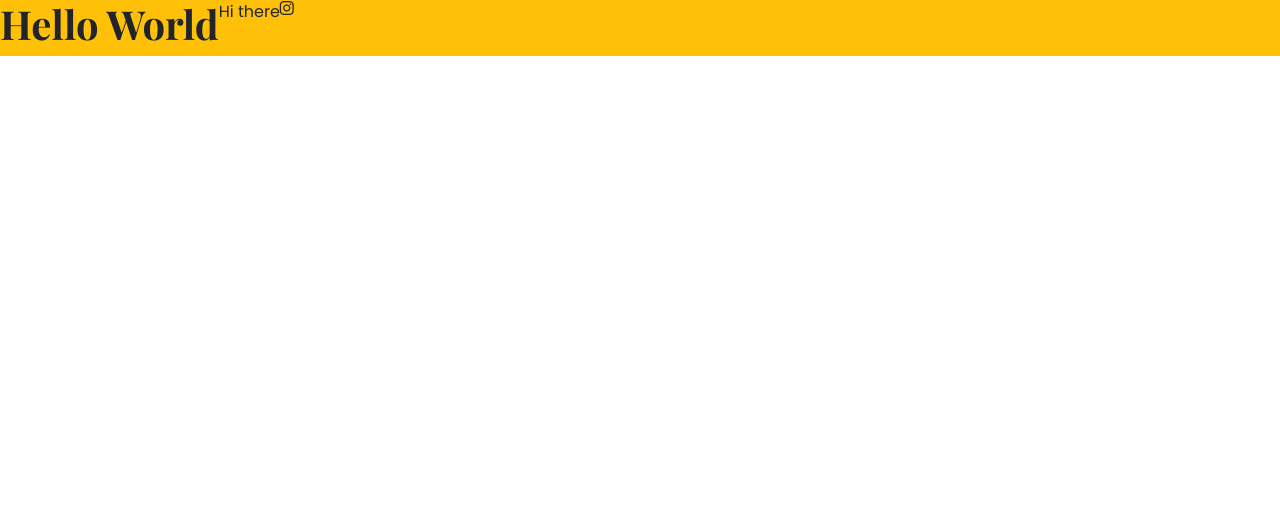
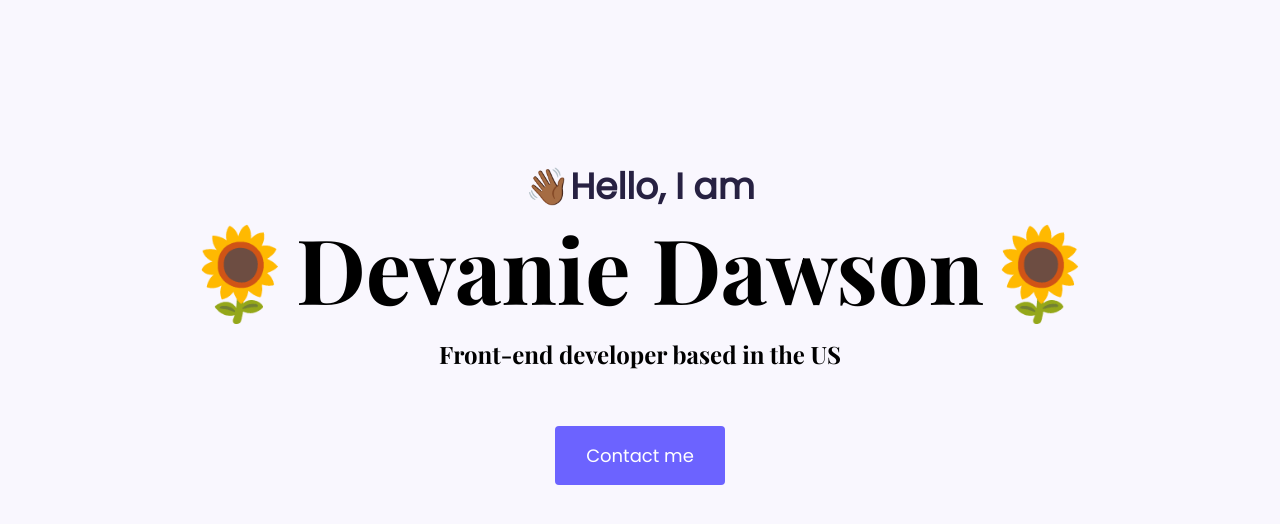
Before and after one commit to DDD91/portfolio-project, a plain HTML site: page index.html in a window 1280 px wide. Drawn offline with nearby package versions, Linux system fonts and the light colour scheme.

Commit message:
Updated the styling to the css as well as the information for the html

```diff
--- a/index.html
+++ b/index.html
@@ -14,14 +14,13 @@
     <title>Document</title>
 </head>
 <body>
-    <div class="d-flex bg-warning">
-    <h1>
-        Hello World
-    </h1>
-    <p>
-        Hi there
-    </p>
-    <i class="fab fa-instagram"></i>
-</div>
+    <div class="hero">
+   <p>👋🏾Hello, I am</p>
+    <h1>🌻Devanie Dawson🌻</h1>
+    <h2 class="mb-5">Front-end developer based in the US</h2>
+    <div>
+        <a href="#"class="btn btn-branding">Contact me</a>
+    </div>
+    </div>
 </body>
 </html>
--- a/styles/portfolio.css
+++ b/styles/portfolio.css
@@ -1,7 +1,54 @@
+:root {
+    --branding-color: #6c63ff;
+    --secondary-color: #f9f7fe;
+     --heading-font-family:  'Playfair Display' , serif;
+     --default-font-family: 'Poppins' , sans-serif;
+
+}
+
+body {
+    font-family: var(--default-font-family);
+}
+
+h1, h2, h3, h4, h5, h6 {
+    color: black;
+    font-family: var(--heading-font-family);
+    font-weight: bold;
+}
 h1 {
-    font-family: 'Playfair Display', serif;
+    font-size: 90px;
 }
 
 p {
-    font-family: 'Poppins', sans-serif;
+    font-weight: normal;
 }
+
+
+.hero{
+    background: var(--secondary-color);
+    text-align: center;
+    padding: 160px 20px;
+}
+
+.hero p {
+    font-size: 36px;
+    font-weight: bold;
+    margin:0;
+    color: #272142;
+}
+
+.hero h2 {
+    font-family: var(--heading-font-family);
+font-weight: normal;
+font-size: 24px;
+line-height: 2;
+}
+
+.btn-branding {
+    background: var(--branding-color);
+    border-radius: 4px;
+    color: white;
+    font-size: 18px;
+    line-height: 27px;
+    padding: 15px 30px;
+}
```
